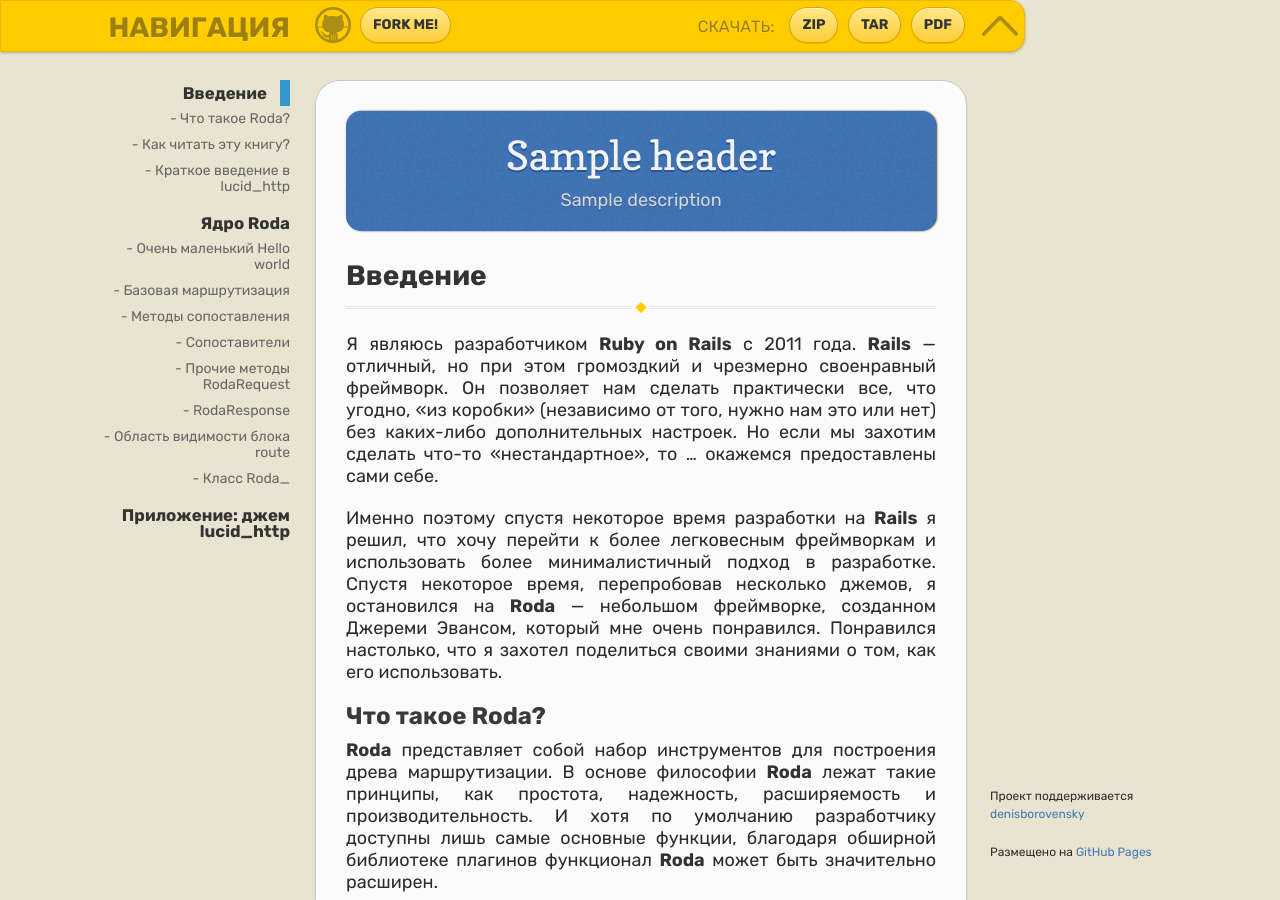
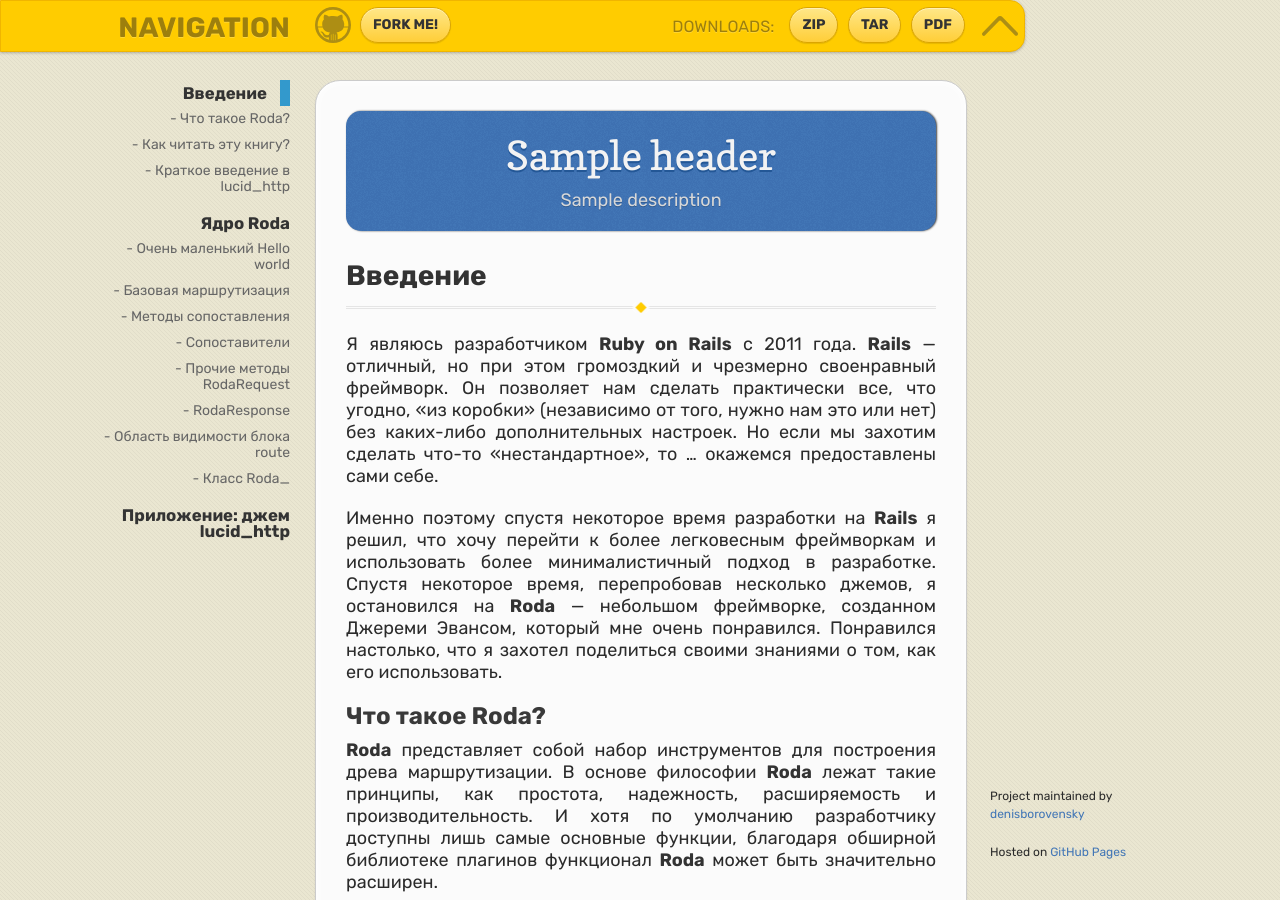
Before and after one commit to denisborovensky/github-pages-ebook-template, a Jekyll site: the page built from index.md, in a window 1280 px wide and 900 px high. Built offline with Jekyll 4.4.1, drawn with Linux system fonts in a browser that asks for light colours; some web fonts are replaced; our own code applies the rules of GitHub Pages for plain Markdown files.

Commit message:
feat: translate main page

```diff
--- a/_layouts/default.html
+++ b/_layouts/default.html
@@ -19,7 +19,7 @@
   <body>
       <header>
         <div id="nav-header">
-          <h2>Навигация</h2>
+          <h2>Navigation</h2>
         </div>
         <a href="{{ site.github.repository_url }}"><img id="logo" src="{{ '/assets/images/octocat-logo.svg' | relative_url }}"></a>
         <a href="{{ site.github.repository_url | append: '/fork' }}" class="button fork"><strong>FORK ME!</strong></a>
@@ -34,7 +34,7 @@
         </div>
         {% if site.show_downloads %}
           <div class="downloads">
-            <span>Скачать:</span>
+            <span>Downloads:</span>
             <div class="button-cont"><a href="{{ site.github.zip_url }}" class="button">zip</a></div>
             <div class="button-cont"><a href="{{ site.github.tar_url }}" class="button">tar</a></div>
             <div class="button-cont"><a href="{{ '/mastering_roda.pdf' | relative_url }}" class="button">pdf</a></div>
@@ -58,9 +58,9 @@
       </section>
       <footer>
         {% if site.github.is_project_page %}
-          <p><small>Проект поддерживается <a href="{{ site.github.owner_url }}">{{ site.github.owner_name }}</a></small></p>
+          <p><small>Project maintained by <a href="{{ site.github.owner_url }}">{{ site.github.owner_name }}</a></small></p>
         {% endif %}
-        <p><small>Размещено на <a href="https://pages.github.com/">GitHub Pages</a></small></p>
+        <p><small>Hosted on <a href="https://pages.github.com/">GitHub Pages</a></small></p>
       </footer>
     </div>
   </body>
```
